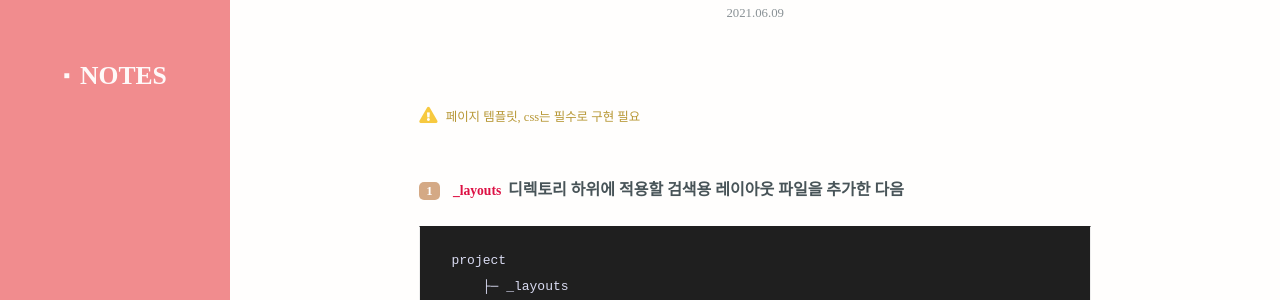
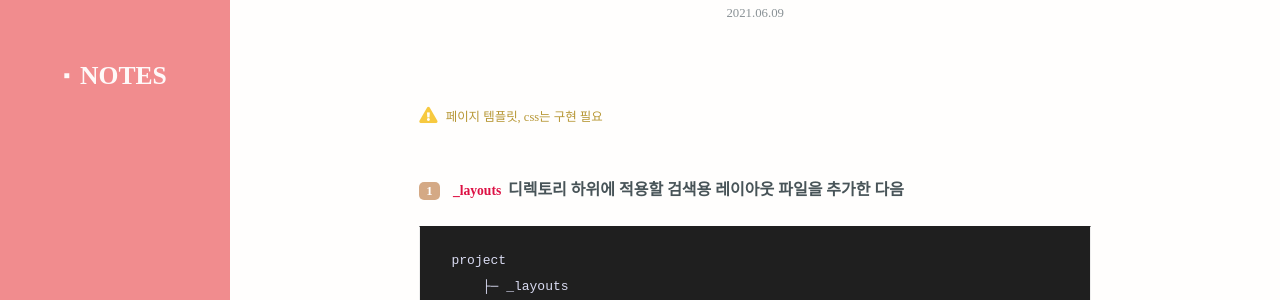
Before and after one commit to mindcloud92/mindcloud92.github.io, a Jekyll site: the page built from _posts/jekyll/2021-06-09-jekyll--apply-search.md, in a window 1280 px wide. Shown: the part 133-433 px from the top of the page. Built offline with Jekyll 4.4.1, drawn with Linux system fonts in a browser that asks for light colours; nearby versions of some CDN libraries; some web fonts are replaced.

Commit message:
change post wording

```diff
--- a/_posts/jekyll/2021-06-09-jekyll--apply-search.md
+++ b/_posts/jekyll/2021-06-09-jekyll--apply-search.md
@@ -7,7 +7,7 @@ tags: jekyll search dddd.jekyll-search javascript underscore
 thumbnail: '/asset/images/jekyll/search/thumbnail.png'
 ---
 
-<p class="warning">페이지 템플릿, css는 필수로 구현 필요</p>
+<p class="warning">페이지 템플릿, css는 구현 필요</p>
 
 <div markdown="1" class="stepper text">
 <h4 markdown="1" data-step="1" class="title">
```
